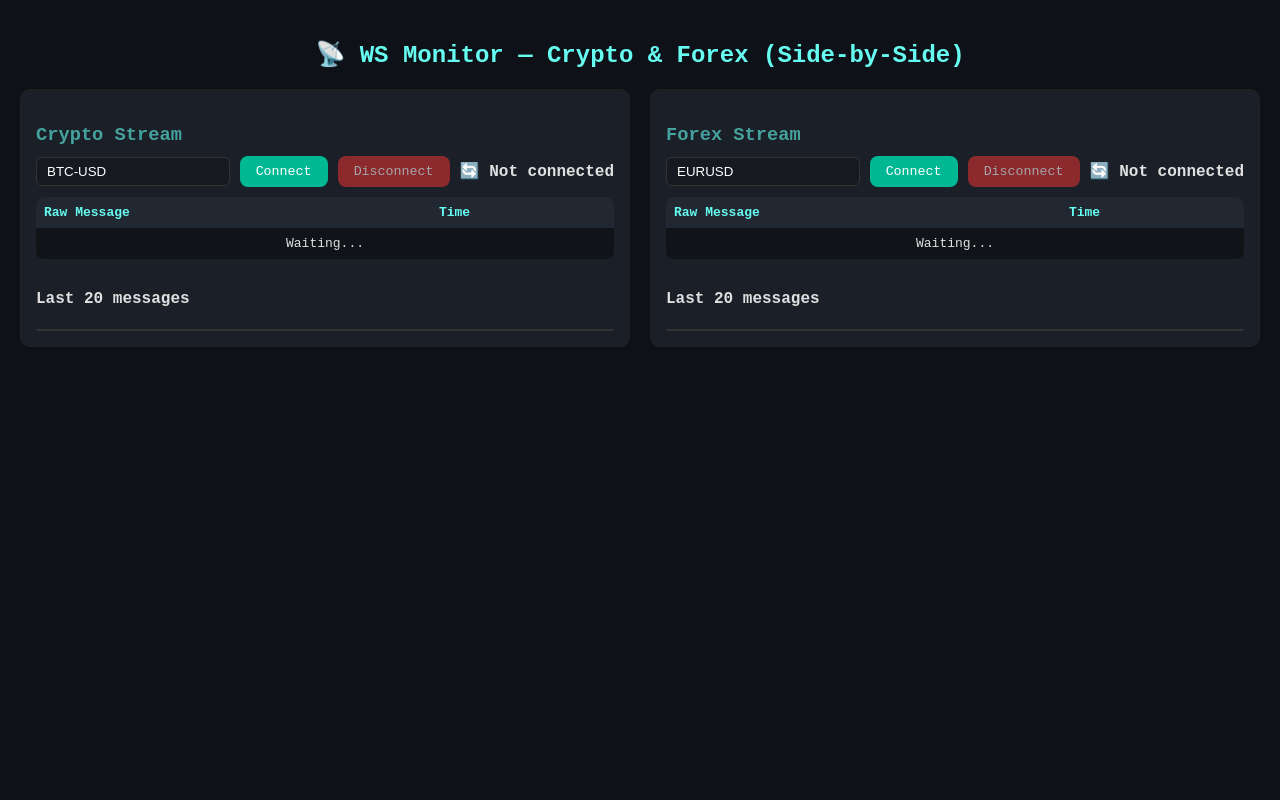
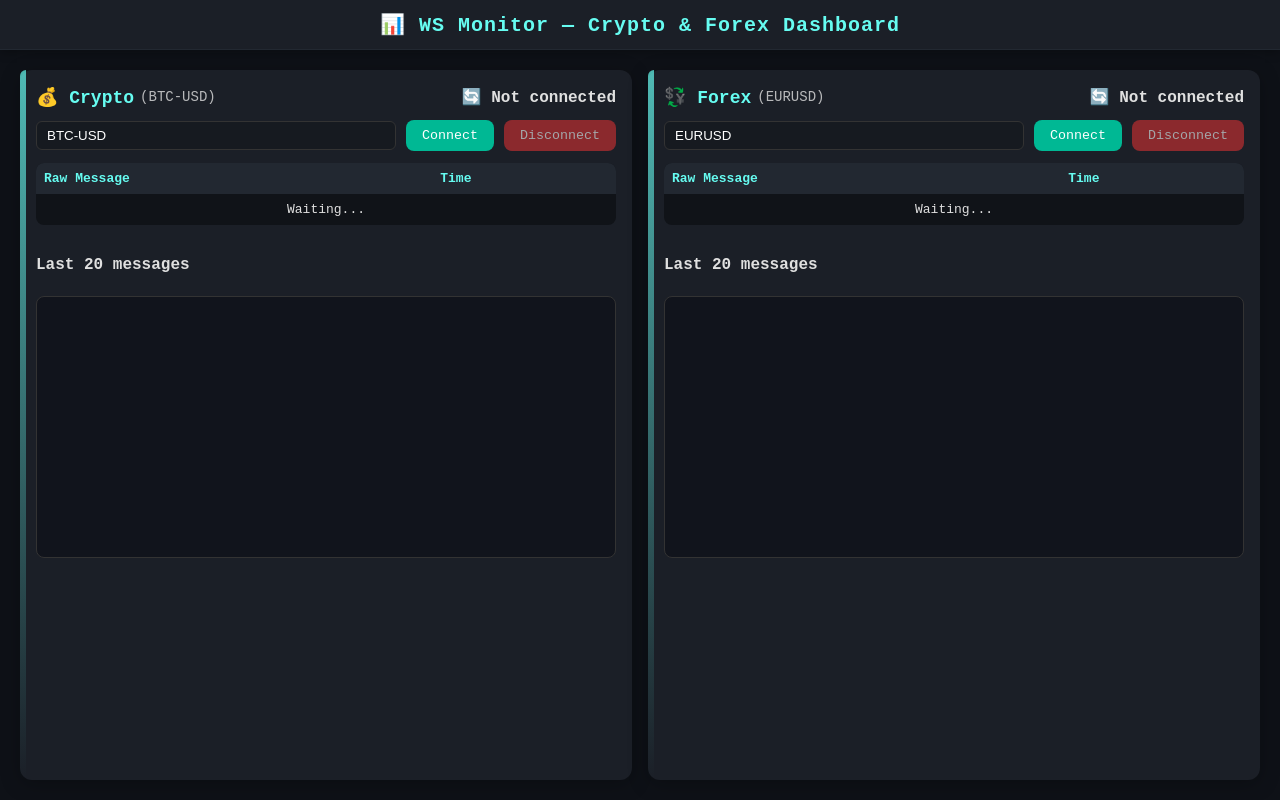
Before and after one commit to epodik/ws-monitor, a website: page index.html in a window 1280 px wide. Drawn offline with Linux system fonts and the light colour scheme; no server answers.

Commit message:
Update index.html

```diff
--- a/index.html
+++ b/index.html
@@ -2,53 +2,110 @@
 <html>
 <head>
   <meta charset="utf-8">
-  <title>WS Monitor — Side-by-Side Layout</title>
+  <title>WS Monitor — Crypto & Forex Dashboard</title>
   <meta name="viewport" content="width=device-width, initial-scale=1">
   <style>
-    body {
-      background: #0e1117;
-      color: #e0e0e0;
-      font-family: 'Courier New', monospace;
-      padding: 20px;
-      margin: 0;
-    }
-    h2 {
-      color: #66fcf1;
-      margin-bottom: 20px;
-      text-align: center;
+    :root {
+      --bg: #0e1117;
+      --panel: #1b1f27;
+      --card: #101318;
+      --accent: #66fcf1;
+      --muted: #222831;
+      --text: #e0e0e0;
     }
 
-    /* layout grid */
-    .grid {
+    body {
+      background: var(--bg);
+      color: var(--text);
+      font-family: 'Courier New', monospace;
+      margin: 0;
+      padding: 0;
+      min-height: 100vh;
+      display: flex;
+      flex-direction: column;
+    }
+
+    header {
+      background: var(--panel);
+      display: flex;
+      align-items: center;
+      justify-content: center;
+      padding: 12px 20px;
+      border-bottom: 1px solid var(--muted);
+      box-shadow: 0 2px 10px rgba(0,0,0,0.3);
+    }
+
+    header h1 {
+      color: var(--accent);
+      margin: 0;
+      font-size: 20px;
+      letter-spacing: 1px;
+    }
+
+    main {
       display: grid;
       grid-template-columns: 1fr 1fr;
-      gap: 20px;
+      gap: 16px;
+      padding: 20px;
+      flex: 1;
     }
+
     @media (max-width: 900px) {
-      .grid {
+      main {
         grid-template-columns: 1fr;
       }
     }
 
     .section {
-      border: 1px solid #222;
-      border-radius: 10px;
-      padding: 15px;
-      background: #1b1f27;
+      background: var(--panel);
+      border-radius: 12px;
+      padding: 16px;
+      box-shadow: 0 4px 20px rgba(0,0,0,0.25);
       display: flex;
       flex-direction: column;
+      position: relative;
     }
 
-    .section h3 {
-      color: #45a29e;
-      margin-bottom: 10px;
+    .section::before {
+      content: "";
+      position: absolute;
+      top: 0;
+      left: 0;
+      width: 6px;
+      height: 100%;
+      background: linear-gradient(180deg, var(--accent), transparent);
+      opacity: 0.7;
+      border-radius: 12px 0 0 12px;
+    }
+
+    .header-row {
+      display: flex;
+      align-items: center;
+      justify-content: space-between;
+      margin-bottom: 12px;
+    }
+
+    .header-row h2 {
+      color: var(--accent);
+      font-size: 18px;
+      margin: 0;
+      display: flex;
+      align-items: center;
+      gap: 6px;
+    }
+
+    .header-row h2 span {
+      font-size: 14px;
+      color: var(--text);
+      opacity: 0.8;
+      font-weight: normal;
     }
 
     .controls {
       display: flex;
       flex-wrap: wrap;
       gap: 10px;
-      margin-bottom: 10px;
+      margin-bottom: 12px;
       align-items: center;
     }
 
@@ -71,17 +128,17 @@
     }
     .connect { background: #00b894; color: #fff; }
     .disconnect { background: #d63031; color: #fff; }
-    .connect:disabled, .disconnect:disabled {
-      opacity: .6;
-      cursor: not-allowed;
+    .connect:disabled, .disconnect:disabled { opacity: .6; cursor: not-allowed; }
+
+    .status {
+      font-weight: bold;
+      margin-left: auto;
     }
-
-    .status { font-weight: bold; margin-left: auto; }
 
     table {
       border-collapse: collapse;
       width: 100%;
-      background: #101318;
+      background: var(--card);
       border-radius: 8px;
       overflow: hidden;
       margin-bottom: 10px;
@@ -95,8 +152,8 @@
     }
 
     th {
-      background: #222831;
-      color: #66fcf1;
+      background: var(--muted);
+      color: var(--accent);
     }
 
     tr:nth-child(even) {
@@ -134,17 +191,21 @@
   </style>
 </head>
 <body>
-  <h2>📡 WS Monitor — Crypto & Forex (Side-by-Side)</h2>
+  <header>
+    <h1>📊 WS Monitor — Crypto & Forex Dashboard</h1>
+  </header>
 
-  <div class="grid">
-    <!-- Crypto Section -->
+  <main>
+    <!-- Crypto -->
     <div class="section" id="crypto-section">
-      <h3>Crypto Stream</h3>
+      <div class="header-row">
+        <h2>💰 Crypto <span>(BTC-USD)</span></h2>
+        <span class="status" id="crypto-status">🔄 Not connected</span>
+      </div>
       <div class="controls">
         <input id="crypto-symbol" type="text" value="BTC-USD" placeholder="Symbol (e.g. ETH-USD)">
         <button class="connect" id="crypto-connect">Connect</button>
         <button class="disconnect" id="crypto-disconnect" disabled>Disconnect</button>
-        <span class="status" id="crypto-status">🔄 Not connected</span>
       </div>
       <table>
         <thead><tr><th>Raw Message</th><th>Time</th></tr></thead>
@@ -154,14 +215,16 @@
       <ul class="last-list" id="crypto-history"></ul>
     </div>
 
-    <!-- Forex Section -->
+    <!-- Forex -->
     <div class="section" id="forex-section">
-      <h3>Forex Stream</h3>
+      <div class="header-row">
+        <h2>💱 Forex <span>(EURUSD)</span></h2>
+        <span class="status" id="forex-status">🔄 Not connected</span>
+      </div>
       <div class="controls">
         <input id="forex-symbol" type="text" value="EURUSD" placeholder="Symbol (e.g. GBPUSD)">
         <button class="connect" id="forex-connect">Connect</button>
         <button class="disconnect" id="forex-disconnect" disabled>Disconnect</button>
-        <span class="status" id="forex-status">🔄 Not connected</span>
       </div>
       <table>
         <thead><tr><th>Raw Message</th><th>Time</th></tr></thead>
@@ -170,7 +233,7 @@
       <h4>Last 20 messages</h4>
       <ul class="last-list" id="forex-history"></ul>
     </div>
-  </div>
+  </main>
 
   <script>
     const fmtTime = () => new Date().toLocaleTimeString([], {hour:'2-digit',minute:'2-digit',second:'2-digit'});
```
